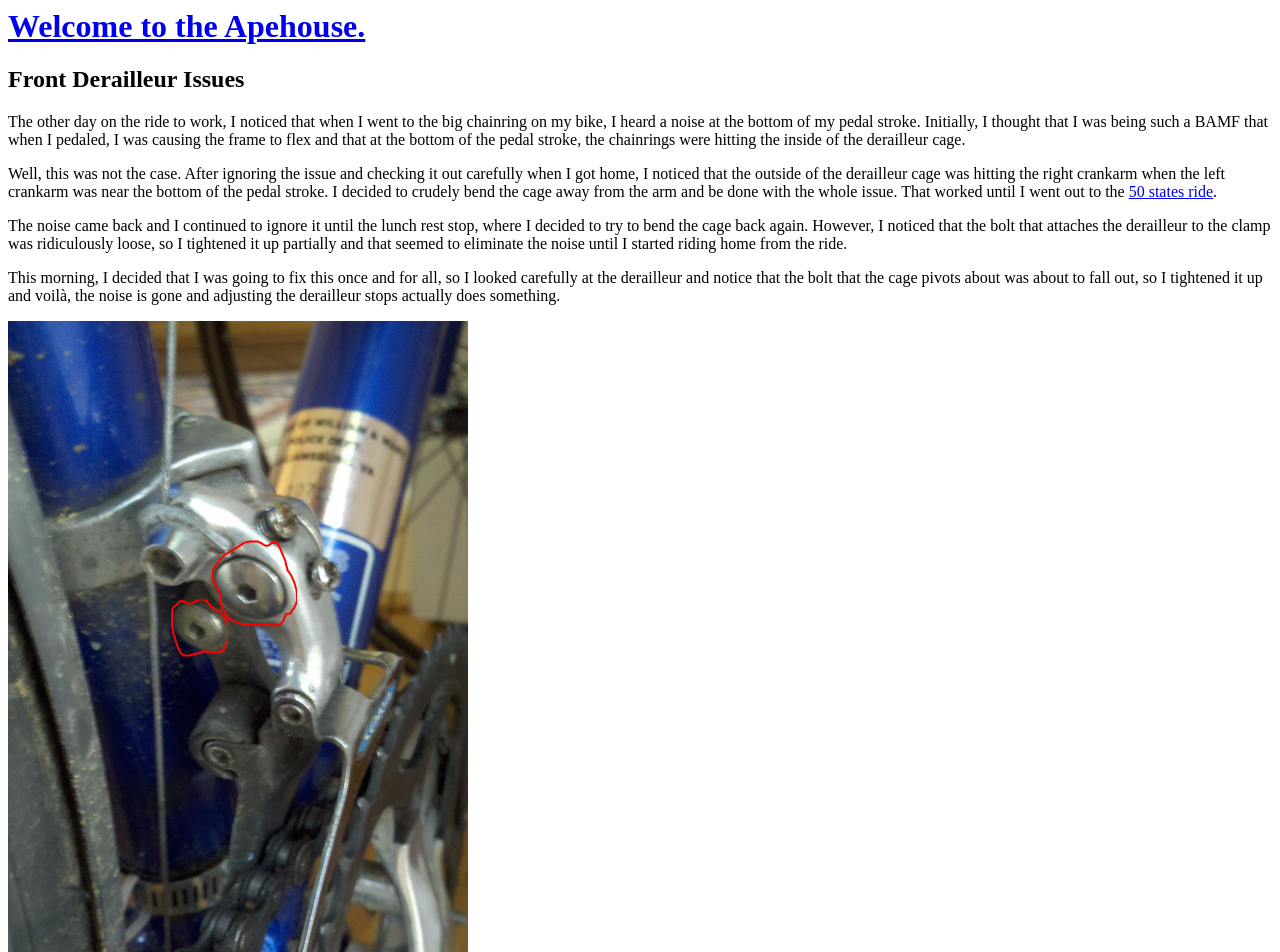
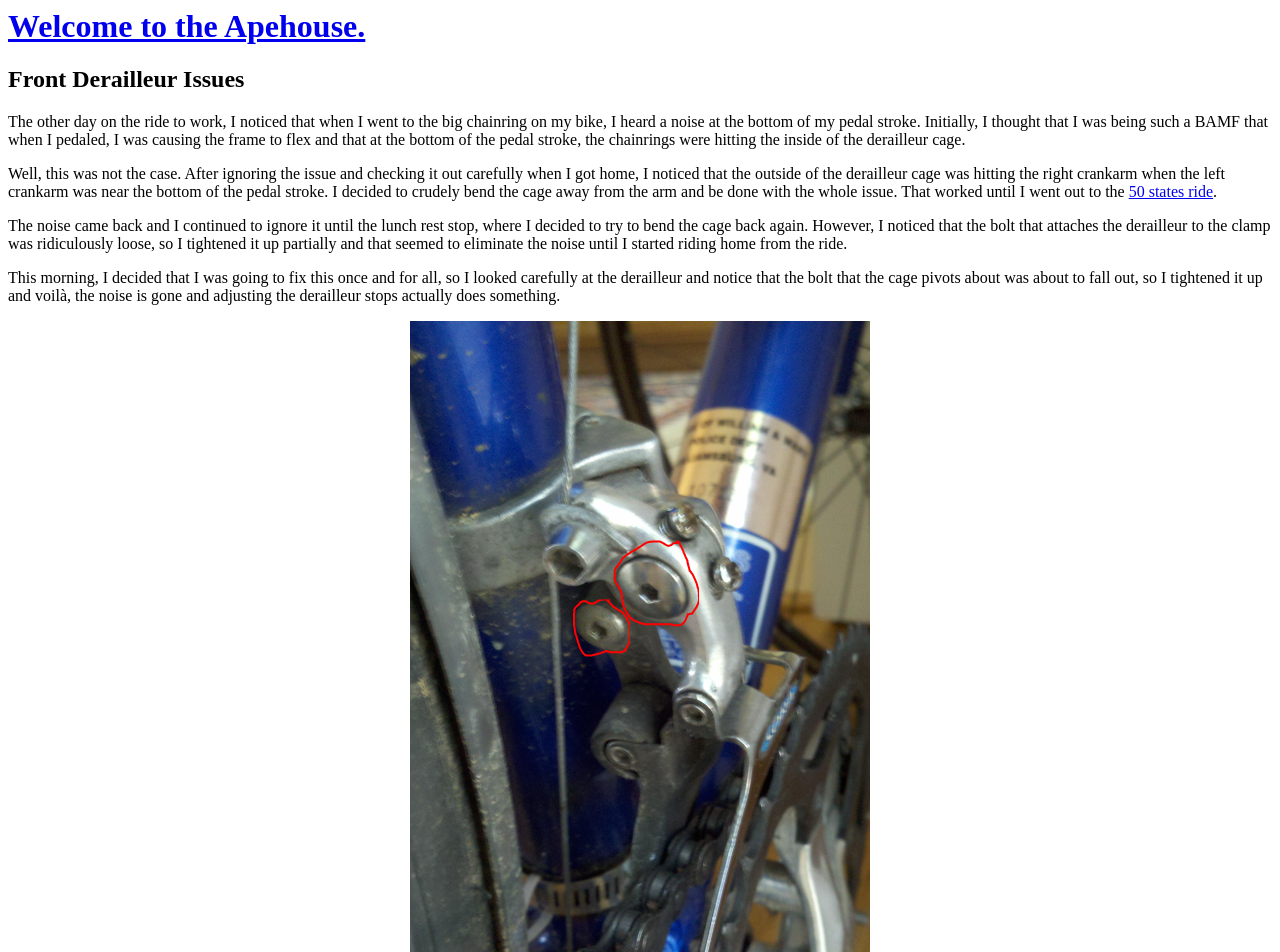
Before and after one commit to apechimp/apechimp.github.com, a Jekyll site: the page built from _posts/2011-09-27-Derailleur-Issues.md, in a window 1280 px wide. Shown: the top 952 px of the page. Built offline with Jekyll 4.4.1, drawn with Linux system fonts in a browser that asks for light colours.

Commit message:
Added image centering CSS
Now all images are centered. God help me if I ever use an image outside of blog
post text...

```diff
--- a/css/layout.css
+++ b/css/layout.css
@@ -1,2 +1,6 @@
 img {
-    width: 460px
+    width: 460px;
+    display: block;
+    margin-left: auto;
+    margin-right: auto;
+}
```
